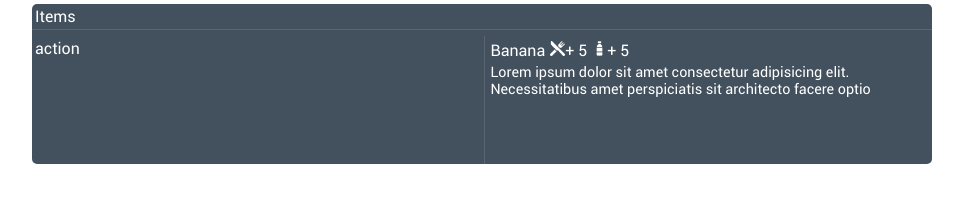
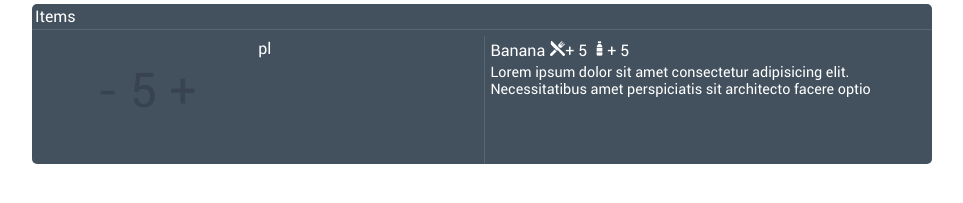
Before and after one commit to coockieHunt/ck_rp, a website: page dialog/files/ui_survival.html in a window 1280 px wide. Shown: the part 571-774 px from the top of the page, without its empty margins (158-1121 px from the left). Drawn offline with Linux system fonts and the light colour scheme.

Commit message:
add amount, drop/give

```diff
--- a/dialog/files/ui_survival.html
+++ b/dialog/files/ui_survival.html
@@ -84,7 +84,23 @@
             </div>
             <div class="content">
                 <div class="action">
-                    action
+                    <div class="quantity">
+                        <div class="content">
+                            <span class="down">
+                                -
+                            </span>
+                            <span class="number">
+                                5
+                            </span>
+                            <span class="up">
+                                +
+                            </span>
+                        </div>
+                    </div>
+
+                    <div class="player">
+                        pl
+                    </div>
                 </div>
                 <div class="info">
                     <span>Banana</span>
--- a/files_client/web/css/window/survival.css
+++ b/files_client/web/css/window/survival.css
@@ -333,4 +333,41 @@
   height: 100%;
   padding: 3px;
   border-right: 1px solid var(--spacer);
+  display: flex;
 }
+
+#side_bottom_window > .content > .action > .quantity{
+  width: 50%;
+  height: 100%;
+  position: relative;
+}
+
+#side_bottom_window > .content > .action > .quantity > .content{
+  position: absolute; /* postulat de départ */
+  top: 40%; left: 50%; /* à 50%/50% du parent référent */
+  transform: translate(-50%, -50%); /* décalage de 50% de sa propre taille */
+}
+
+#side_bottom_window > .content > .action > .quantity > .content > span{
+  font-size: 3em;
+  color: #2b353d75;
+}
+
+#side_bottom_window > .content > .action > .quantity > .content > .up:hover{
+  color: #12161a6c;
+  cursor: pointer;
+}
+
+#side_bottom_window > .content > .action > .quantity > .content > .down:hover{
+  color: #12161a6c;
+  cursor: pointer;
+}
+
+#side_bottom_window > .content > .action > .quantity > .content > .number{
+  cursor: ew-resize;
+}
+
+#side_bottom_window > .content > .action > .player{
+  width: 50%;
+  height: 100%;
+}
```
